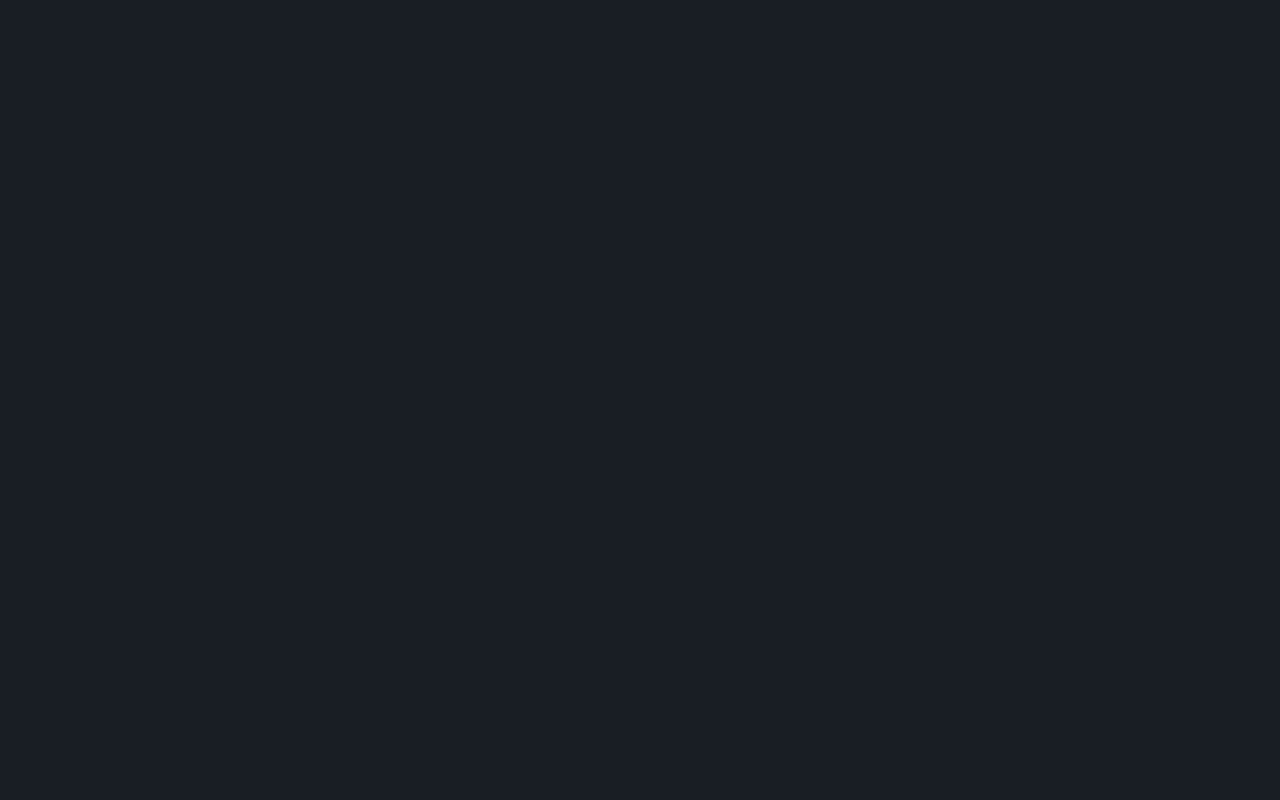
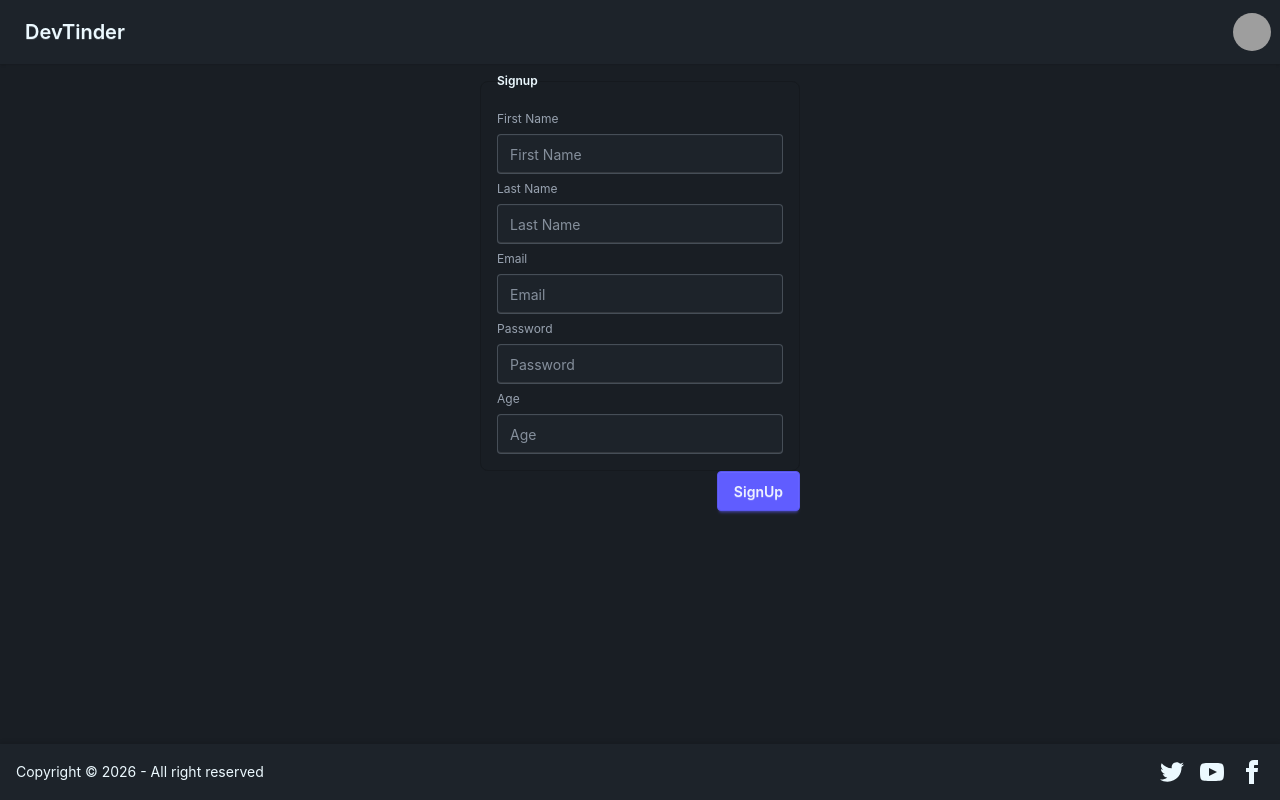
Before and after one commit to ayushpandita1997/React, a React (Vite) app: page /signup in a window 1280 px wide. Before the commit this address had no page. Built offline with nearby package versions, Linux system fonts and the light colour scheme; grey boxes are pictures that could not be loaded.

Commit message:
implemented react query to login and signup routes

```diff
--- a/package.json
+++ b/package.json
@@ -11,6 +11,7 @@
   },
   "dependencies": {
     "@tailwindcss/vite": "^4.3.3",
+    "@tanstack/react-query": "^5.104.1",
     "react": "^19.2.8",
     "react-dom": "^19.2.8",
     "react-router": "^8.4.0",
--- a/src/App.tsx
+++ b/src/App.tsx
@@ -1,17 +1,23 @@
 import Body from "./Body";
 import { BrowserRouter, Routes, Route } from "react-router";
-import Signin from "./Signin";
+import { QueryClient, QueryClientProvider } from "@tanstack/react-query";
+import Signup from "./Signup";
+import Login from "./Login";
+const queryClient = new QueryClient();
 
 function App() {
   return (
     <div className="min-h-screen bg-base-200">
+      <QueryClientProvider client={queryClient}>
         <BrowserRouter>
           <Routes>
             <Route path="/" element={<Body />}>
-            <Route path="/signin" element={<Signin />} />
+              <Route path="/login" element={<Login />} />
+              <Route path="/signup" element={<Signup />} />
             </Route>
           </Routes>
         </BrowserRouter>
+      </QueryClientProvider>
     </div>
   );
 }
--- /dev/null
+++ b/src/Login.tsx
@@ -0,0 +1,46 @@
+import { useState } from "react";
+import { loginApi } from "./api/client";
+
+const Login = () => {
+  const [email, setEmail] = useState("");
+  const [password, setPassword] = useState("");
+
+  const loginHandler = () => {
+    loginApi(email, password);
+  };
+
+  return (
+    <div className="flex min-h-full items-center justify-center">
+      <div>
+        <fieldset className="fieldset bg-base-200 border-base-300 rounded-box w-xs border p-4">
+          <legend className="fieldset-legend">Email</legend>
+          <input
+            type="email"
+            className="input"
+            placeholder="Enter your email"
+            onChange={(e) => setEmail(e.target.value)}
+            value={email}
+          />
+          <legend className="fieldset-legend">Password</legend>
+          <input
+            type="password"
+            className="input"
+            placeholder="Enter your password"
+            onChange={(e) => setPassword(e.target.value)}
+            value={password}
+          />
+          <p className="label">
+            Forgot Password? <a className="link link-primary">Click here</a>
+          </p>
+        </fieldset>
+        <div className="card-actions justify-end">
+          <button onClick={loginHandler} className="btn btn-primary">
+            SignIn
+          </button>
+        </div>
+      </div>
+    </div>
+  );
+};
+
+export default Login;
--- a/src/NavBar.tsx
+++ b/src/NavBar.tsx
@@ -5,11 +5,6 @@ const NavBar = () => {
         <a className="btn btn-ghost text-xl">DevTinder</a>
       </div>
       <div className="flex gap-2">
-        <input
-          type="text"
-          placeholder="Search"
-          className="input w-24 md:w-auto"
-        />
         <div className="dropdown dropdown-end">
           <div
             tabIndex={0}
@@ -28,10 +23,7 @@ const NavBar = () => {
             className="menu menu-sm dropdown-content bg-base-100 rounded-box z-1 mt-3 w-52 p-2 shadow"
           >
             <li>
-              <a className="justify-between">
-                Profile
-                <span className="badge">New</span>
-              </a>
+              <a className="justify-between">Profile</a>
             </li>
             <li>
               <a>Settings</a>
--- a/src/Signin.tsx
+++ /dev/null
@@ -1,5 +0,0 @@
-const Signin = () => {
-  return <div>Signin</div>;
-};
-
-export default Signin;
--- /dev/null
+++ b/src/Signup.tsx
@@ -0,0 +1,76 @@
+import { useState } from "react";
+import { signUpApi } from "./api/client";
+
+const Signup = () => {
+  const [firstName, setFirstName] = useState("");
+  const [lastName, setLastName] = useState("");
+  const [email, setEmail] = useState("");
+  const [password, setPassword] = useState("");
+  const [age, setAge] = useState("");
+
+  const signUpHandler = () => {
+    signUpApi(firstName, lastName, email, password, age);
+  };
+
+  return (
+    <div className="flex min-h-full items-center justify-center">
+      <div>
+        <fieldset className="fieldset bg-base-200 border-base-300 rounded-box w-xs border p-4">
+          <legend className="fieldset-legend">Signup</legend>
+
+          <label className="label">First Name</label>
+          <input
+            type="text"
+            className="input"
+            placeholder="First Name"
+            onChange={(e) => setFirstName(e.target.value)}
+            value={firstName}
+          />
+
+          <label className="label">Last Name</label>
+          <input
+            type="text"
+            className="input"
+            placeholder="Last Name"
+            onChange={(e) => setLastName(e.target.value)}
+            value={lastName}
+          />
+
+          <label className="label">Email</label>
+          <input
+            type="email"
+            className="input"
+            placeholder="Email"
+            onChange={(e) => setEmail(e.target.value)}
+            value={email}
+          />
+
+          <label className="label">Password</label>
+          <input
+            type="password"
+            className="input"
+            placeholder="Password"
+            onChange={(e) => setPassword(e.target.value)}
+            value={password}
+          />
+
+          <label className="label">Age</label>
+          <input
+            type="text"
+            className="input"
+            placeholder="Age"
+            onChange={(e) => setAge(e.target.value)}
+            value={age}
+          />
+        </fieldset>
+        <div className="card-actions justify-end">
+          <button onClick={signUpHandler} className="btn btn-primary">
+            SignUp
+          </button>
+        </div>
+      </div>
+    </div>
+  );
+};
+
+export default Signup;
--- /dev/null
+++ b/src/api/client.ts
@@ -0,0 +1,51 @@
+const BASE_URL = "http://localhost:3000";
+
+const loginApi = async (email: string, password: string) => {
+  try {
+    const data = await fetch(`${BASE_URL}/login`, {
+      method: "POST",
+      headers: {
+        "Content-Type": "application/json",
+      },
+      body: JSON.stringify({ email, password }),
+    });
+    if (!data.ok) {
+      throw new Error("Failed to sign in");
+    }
+    return data.json();
+  } catch (error) {
+    return error instanceof Error ? error.message : String(error);
+  }
+};
+
+const signUpApi = async (
+  firstName: string,
+  lastName: string,
+  email: string,
+  password: string,
+  age: string,
+) => {
+  try {
+    const data = await fetch(`${BASE_URL}/signup`, {
+      method: "POST",
+      headers: {
+        "Content-Type": "application/json",
+      },
+      body: JSON.stringify({
+        firstName,
+        lastName,
+        email,
+        password,
+        age,
+      }),
+    });
+    if (!data.ok) {
+      throw new Error("Failed to sign up");
+    }
+    return data.json();
+  } catch (error) {
+    return error instanceof Error ? error.message : String(error);
+  }
+};
+
+export { loginApi, signUpApi };
```
Also changed, not shown: 1 other file (tests, documents, lock files or other folders). Lines whose indentation alone changed are shown as unchanged.
